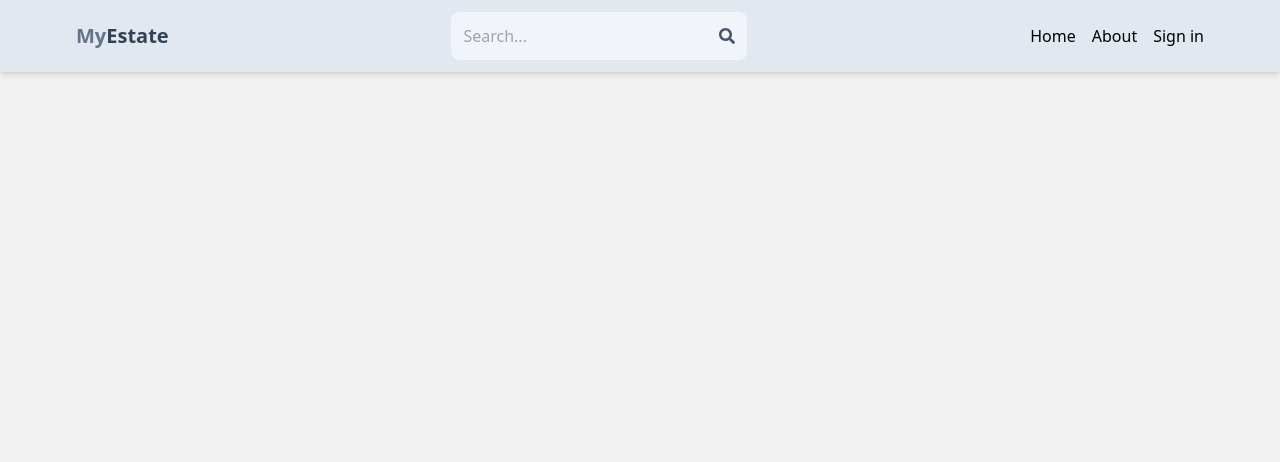
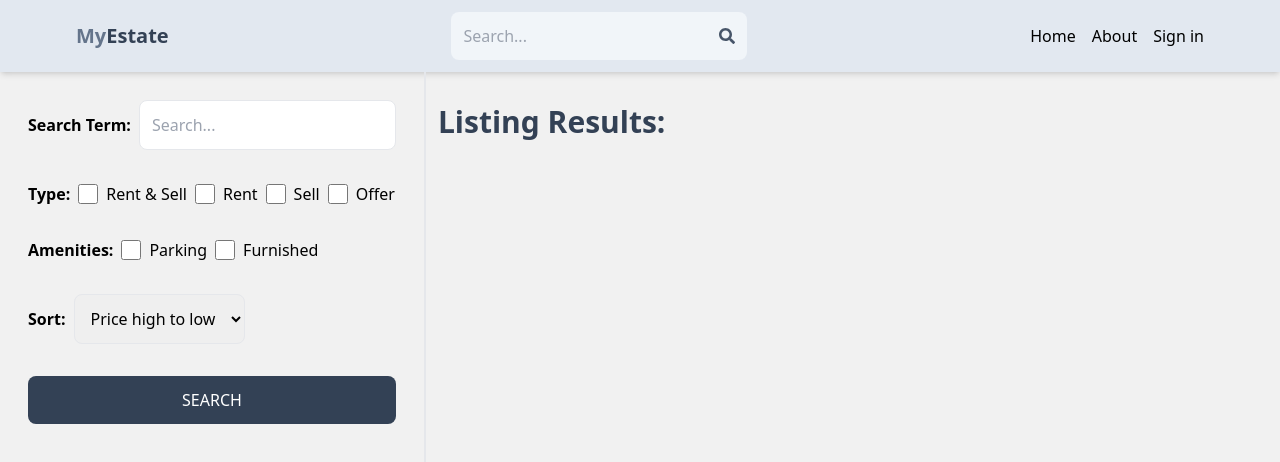
Before and after one commit to ImadAbbasi/mern-estate, a React (Vite) app in the folder client/: page /search in a window 1280 px wide. Shown: the top 462 px of the page. Built offline with nearby package versions, Linux system fonts and the light colour scheme; no server answers.

Commit message:
Created search page UI

```diff
--- a/client/src/App.jsx
+++ b/client/src/App.jsx
@@ -9,6 +9,7 @@
 import CreateListing from "./pages/CreateListing";
 import UpdateListing from "./pages/UpdateListing";
 import Listing from "./pages/Listing";
+import Search from "./pages/Search";
 
 export default function App() {
   return (
@@ -17,6 +18,7 @@
       <Routes>
         <Route path="/" element={<Home />} />
         <Route path="/about" element={<About />} />
+        <Route path="/search" element={<Search />} />
         <Route path="/sign-in" element={<Signin />} />
         <Route path="/sign-up" element={<Signup />} />
         <Route path="//listing/:listingId" element={<Listing />} />
--- /dev/null
+++ b/client/src/pages/Search.jsx
@@ -0,0 +1,72 @@
+export default function Search() {
+  return (
+    <div className="flex flex-col md:flex-row md:min-h-screen">
+      <div className="p-7 border-b-2 md:border-r-2">
+        <form className="flex flex-col gap-8">
+          <div className="flex items-center gap-2">
+            <label className="whitespace-nowrap font-semibold">
+              Search Term:
+            </label>
+            <input
+              type="text"
+              id="searchTerm"
+              placeholder="Search..."
+              className="border rounded-lg p-3 w-full"
+            />
+          </div>
+
+          <div className="flex gap-2 flex-wrap items-center">
+            <label className="font-semibold">Type:</label>
+            <div className="flex gap-2">
+              <input type="checkbox" id="all" className="w-5" />
+              <span>Rent & Sell</span>
+            </div>
+            <div className="flex gap-2">
+              <input type="checkbox" id="rent" className="w-5" />
+              <span>Rent</span>
+            </div>
+            <div className="flex gap-2">
+              <input type="checkbox" id="sell" className="w-5" />
+              <span>Sell</span>
+            </div>
+            <div className="flex gap-2">
+              <input type="checkbox" id="offer" className="w-5" />
+              <span>Offer</span>
+            </div>
+          </div>
+
+          <div className="flex gap-2 flex-wrap items-center">
+            <label className="font-semibold">Amenities:</label>
+            <div className="flex gap-2">
+              <input type="checkbox" id="parking" className="w-5" />
+              <span>Parking</span>
+            </div>
+            <div className="flex gap-2">
+              <input type="checkbox" id="furnished" className="w-5" />
+              <span>Furnished</span>
+            </div>
+          </div>
+
+          <div className="flex items-center gap-2">
+            <label className="font-semibold">Sort:</label>
+            <select id="sort_order" className="border rounded-lg p-3">
+              <option value="">Price high to low</option>
+              <option value="">Price low to high</option>
+              <option value="">Latest</option>
+              <option value="">Oldest</option>
+            </select>
+          </div>
+
+          <button className="bg-slate-700 text-white p-3 rounded-lg uppercase hover:opacity-95 duration-200">
+            Search
+          </button>
+        </form>
+      </div>
+      <div className="">
+        <h1 className="text-3xl font-semibold bordrer-b p-3 text-slate-700 mt-5">
+          Listing Results:
+        </h1>
+      </div>
+    </div>
+  );
+}
```
